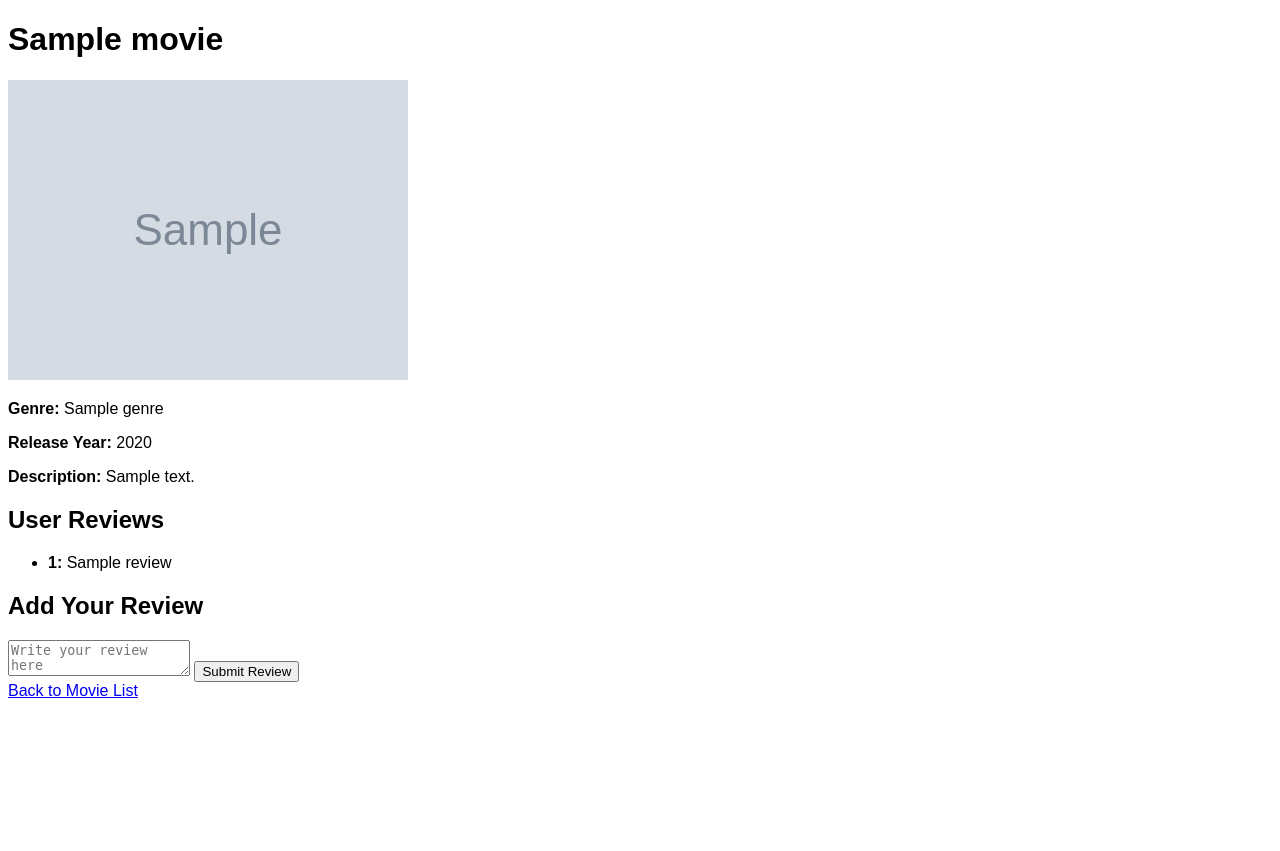
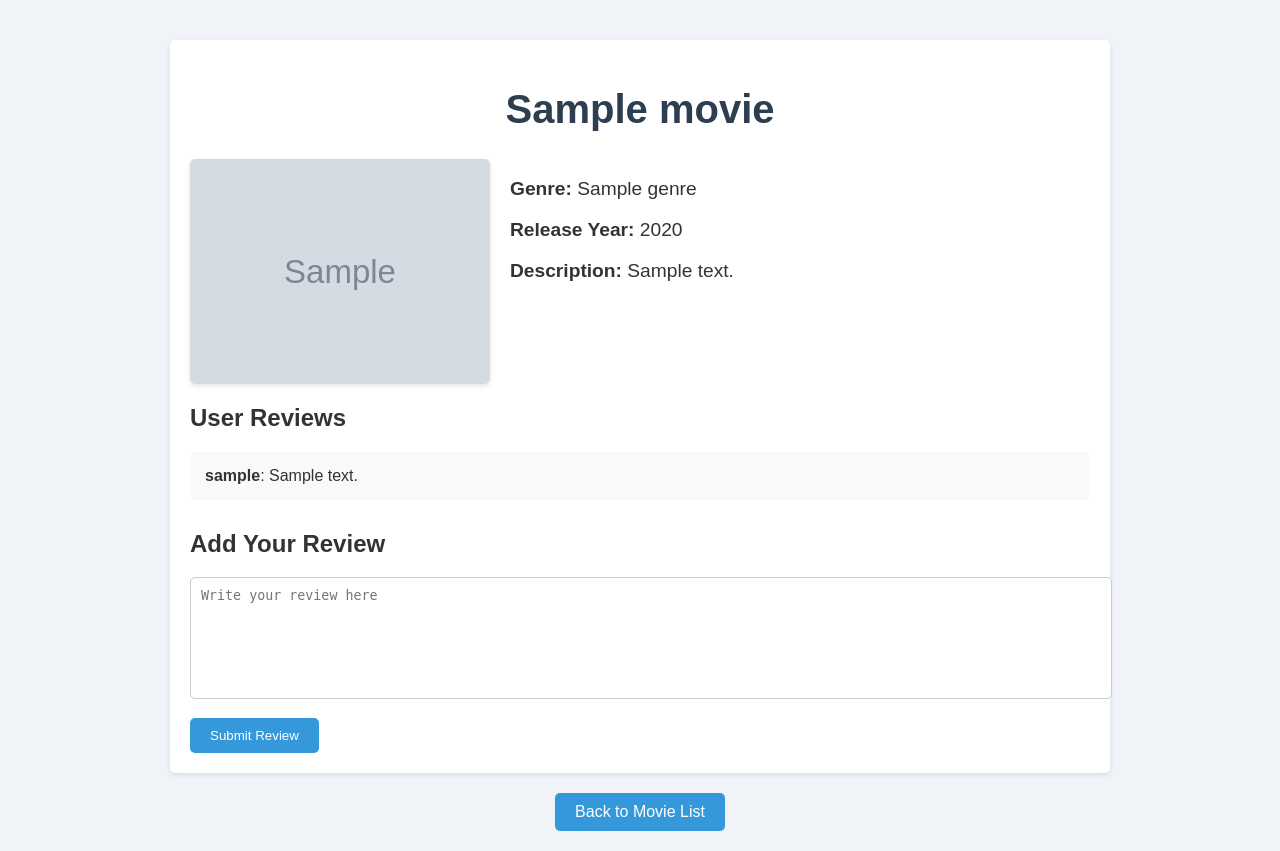
Before and after one commit to Willie-dl/movie-test-4326, a Flask app: template movie test/templates/movie_detail.html in a window 1280 px wide. Before the commit the page ends 698 px from the top, so only its background shows below. Run offline with Flask 3, Linux system fonts and the light colour scheme; the template is opened without the code that fills it: most values are stand-ins (such as "Sample title", 1, 10 or a date in 2020); grey boxes marked "Sample" are stand-in pictures.

Commit message:
movie_detail

```diff
--- a/movie test/app.py
+++ b/movie test/app.py
@@ -6,6 +6,8 @@ import sqlite3
 from werkzeug.security import generate_password_hash, check_password_hash
 import re
 from markupsafe import escape
+from flask import jsonify
+
 
 app = Flask(__name__)
 #secret key
@@ -57,6 +59,8 @@ def initialize_database():
     ''')
 
     #Reviews
+
+    # Create the reviews table with the review_id as the primary key if it doesn't exist
     cursor.execute('''
         CREATE TABLE IF NOT EXISTS reviews (
             user_id INTEGER,
@@ -490,48 +494,110 @@ def movies():
 #movie detail page
 @app.route('/movie/<string:imdb_id>')
 def movie_detail(imdb_id):
-    #Check if user is logged in
-    #Redirect to login page if not logged in
+    # Check if user is logged in
     if 'user_id' not in session:
         flash("Please log in to view movie details.", "danger")
         return redirect(url_for('login'))
-    #get movie details using their IMDb ID
+
+    # Get movie details using their IMDb ID
     response = requests.get(OMDB_BASE_URL, params={'apikey': OMDB_API_KEY, 'i': imdb_id})
 
-    movie_data = response.json()
+    # Check if the response status code is 200 (OK)
+    if response.status_code == 200:
+        try:
+            movie_data = response.json()  # Attempt to decode the JSON response
 
-    if movie_data.get('Response') == 'True':
-        title = movie_data.get('Title')
-        genre = movie_data.get('Genre')
-        release_year = movie_data.get('Year')
-        description = movie_data.get('Plot')
-        poster = movie_data.get('Poster', url_for('static', filename='placeholder.jpg'))
+            # Handle the case where OMDb response doesn't have a valid movie
+            if movie_data.get('Response') == 'True':
+                title = movie_data.get('Title')
+                genre = movie_data.get('Genre')
+                release_year = movie_data.get('Year')
+                description = movie_data.get('Plot')
+                poster = movie_data.get('Poster', url_for('static', filename='placeholder.jpg'))
 
-        #show reviews that users leave
-        conn = sqlite3.connect('movies.db')
-        cursor = conn.cursor()
+                # Show reviews that users leave
+                conn = sqlite3.connect('movies.db')
+                cursor = conn.cursor()
 
-        cursor.execute("""
-            SELECT users.username, reviews.review_text
-            FROM reviews
-            JOIN users ON reviews.user_id = users.id
-            WHERE reviews.movie_imdb_id = ?
-        """, (imdb_id,))
-        reviews = cursor.fetchall()
+                cursor.execute("""
+                    SELECT users.id, users.username, reviews.review_text
+                    FROM reviews
+                    JOIN users ON reviews.user_id = users.id
+                    WHERE reviews.movie_imdb_id = ?
+                """, (imdb_id,))
+                reviews = cursor.fetchall()
 
-        conn.close()
+                # Check if the logged-in user has already reviewed this movie
+                user_id = session['user_id']
+                cursor.execute("SELECT users.username, reviews.review_text FROM reviews JOIN users ON reviews.user_id = users.id WHERE reviews.user_id = ? AND reviews.movie_imdb_id = ?", (user_id, imdb_id))
+                existing_review = cursor.fetchone()
 
-        return render_template('movie_detail.html', movie={
-            'title': title,
-            'genre': genre,
-            'release_year': release_year,
-            'description': description,
-            'poster': poster,
-            'imdb_id': imdb_id
-        }, reviews=reviews)
+                conn.close()
 
-    flash("Movie not found in OMDb.", "danger")
-    return redirect(url_for('movies'))
+                # If the user has already reviewed
+                if existing_review:
+                    username = existing_review[0]  # Get the username
+                    review_text = existing_review[1]  # Get the review text
+                    # Remove the user's review from the list of reviews
+                    reviews = [r for r in reviews if r[1] != username]
+                    # Insert the current user's review at the top of the list
+                    reviews.insert(0, (user_id, username, review_text))
+
+                return render_template('movie_detail.html', movie={
+                    'title': title,
+                    'genre': genre,
+                    'release_year': release_year,
+                    'description': description,
+                    'poster': poster,
+                    'imdb_id': imdb_id
+                }, reviews=reviews, has_reviewed=bool(existing_review), user_id=user_id)
+
+            else:
+                flash("Movie not found in OMDb.", "danger")
+                return redirect(url_for('movies'))
+
+        except requests.exceptions.JSONDecodeError:
+            flash("Error decoding movie data from OMDb.", "danger")
+            return redirect(url_for('movies'))
+
+    else:
+        flash(f"Failed to retrieve movie details. Status code: {response.status_code}", "danger")
+        return redirect(url_for('movies'))
+
+@app.route('/edit_review/<imdb_id>', methods=['POST'])
+def edit_review(imdb_id):
+    # Check if the user is logged in
+    if 'user_id' not in session:
+        flash('Please log in to edit your review.', 'error')
+        return redirect(url_for('login'))  # Redirect to login page if not logged in
+
+    user_id = session['user_id']
+    review_text = request.form.get('review_text')
+
+    # Validate the review text
+    if not review_text or len(review_text) > 500:
+        flash('Review must be under 500 characters.', 'error')
+        return redirect(url_for('movie_detail', imdb_id=imdb_id))  # Redirect to movie detail page if validation fails
+
+    # Update the review in the database
+    conn = sqlite3.connect('movies.db')
+    cursor = conn.cursor()
+
+    cursor.execute("""
+        UPDATE reviews
+        SET review_text = ?
+        WHERE user_id = ?
+        AND movie_imdb_id = ?
+    """, (review_text, user_id, imdb_id))
+    conn.commit()
+
+    conn.close()
+
+    flash('Your review has been updated successfully!', 'success')
+    return redirect(url_for('movie_detail', imdb_id=imdb_id))
+
+
+
 
 #method to manually add movies to the database
 #only used if not found in OMDB database
--- a/movie test/static/movie_detail.css
+++ b/movie test/static/movie_detail.css
@@ -1,13 +1,19 @@
-/* General styles (inherited from home.css) */
+/* General styles */
 body {
     font-family: Arial, sans-serif;
+    background-color: #f0f4f8;
+    color: #333;
+    margin: 0;
+    padding: 0;
+    display: flex;
+    flex-direction: column;
+    align-items: center;
+    padding: 20px;
 }
 
-/* Flash message styles (inherited from home.css) */
+/* Flash messages */
 .flash-messages {
     margin: 20px 0;
-    padding: 10px;
-    border-radius: 5px;
     width: 100%;
 }
 
@@ -21,23 +27,163 @@ body {
 .flash-messages .alert-success {
     background-color: #28a745;
     color: white;
-    border: 1px solid #28a745;
 }
 
 .flash-messages .alert-danger {
     background-color: #dc3545;
     color: white;
-    border: 1px solid #dc3545;
 }
 
 .flash-messages .alert-info {
     background-color: #17a2b8;
     color: white;
-    border: 1px solid #17a2b8;
 }
 
 .flash-messages .alert-warning {
     background-color: #ffc107;
     color: black;
-    border: 1px solid #ffc107;
 }
+
+/* Movie details container */
+.movie-container {
+    width: 100%;
+    max-width: 900px;
+    margin: 20px auto;
+    padding: 20px;
+    background-color: #ffffff;
+    box-shadow: 0 2px 5px rgba(0, 0, 0, 0.1);
+    border-radius: 5px;
+}
+
+.movie-header h1 {
+    color: #2c3e50;
+    text-align: center;
+    font-size: 2.5em;
+}
+
+.movie-details {
+    display: flex;
+    gap: 20px;
+    margin-top: 20px;
+}
+
+.movie-poster {
+    width: 300px;
+    border-radius: 5px;
+    box-shadow: 0 2px 5px rgba(0, 0, 0, 0.1);
+}
+
+.movie-info {
+    flex: 1;
+}
+
+.movie-info p {
+    margin-bottom: 10px;
+    font-size: 1.2em;
+}
+
+/* Reviews section */
+.reviews-section ul {
+    list-style-type: none;
+    padding: 0;
+    margin: 20px 0;
+}
+
+.reviews-section li {
+    margin-bottom: 10px;
+    padding: 15px;
+    background-color: #f9f9f9;
+    border-radius: 5px;
+    position: relative; /* Allows absolute positioning of the button within the review */
+    transition: background-color 0.3s;
+}
+
+.review-container {
+    position: relative;
+}
+
+/* Highlight the current user's review */
+.current-user-review {
+    background-color: #3498db75 !important;
+    color: #2c3e50;
+}
+.current-user-review:hover {
+    background-color: #00000025 !important;
+
+}
+
+/* Edit button styles */
+.reviews-section li .btn-secondary {
+    display: none; /* Hide the button by default */
+    position: absolute;
+    top: 50%;
+    left: 50%;
+    transform: translate(-50%, -50%); /* Center the button within the review */
+    background-color: #38516a;
+    color: #f9f9f9;
+    padding: 10px 20px;
+    border-radius: 5px;
+}
+
+/* Show the button when hovering over the review */
+.reviews-section li:hover .btn-secondary {
+    display: inline-block; /* Show the button when the user hovers over the review */
+}
+
+/* Update Review button styles */
+.reviews-section li .update-button{
+    display: none; /* Hide the button by default */
+    position: absolute;
+    top: 50%;
+    left: 50%;
+    transform: translate(-50%, -50%); /* Center the button within the review */
+    background-color: #38516a;
+    color: #f9f9f9;
+    padding: 10px 20px;
+    border-radius: 5px;
+}
+/* Prevent button visibility during editing */
+.review-container.editing .btn-secondary {
+    display: none !important;
+}
+
+/* Normal button hover behavior */
+.reviews-section li:hover .update-button {
+    display: inline-block;
+}
+
+/* Add review section */
+.add-review-section {
+    margin-top: 30px;
+}
+
+.add-review-section textarea {
+    width: 100%;
+    height: 100px;
+    margin-bottom: 15px;
+    padding: 10px;
+    border: 1px solid #ccc;
+    border-radius: 5px;
+    resize: none;
+}
+
+/* Buttons */
+.btn {
+    display: inline-block;
+    padding: 10px 20px;
+    border: none;
+    border-radius: 5px;
+    cursor: pointer;
+    transition: background-color 0.3s;
+    text-decoration: none;
+    text-align: center;
+}
+
+.btn-primary {
+    background-color: #3498db;
+    color: white;
+}
+
+.btn-primary:hover {
+    background-color: #2980b9;
+}
--- a/movie test/templates/movie_detail.html
+++ b/movie test/templates/movie_detail.html
@@ -4,9 +4,33 @@
     <meta charset="UTF-8">
     <link rel="stylesheet" href="{{ url_for('static', filename='movie_detail.css') }}">
     <title>{{ movie.title }}</title>
+
+    <script>
+        function toggleEditForm(reviewId) {
+            var reviewContent = document.getElementById('review-content-' + reviewId);
+            var editForm = document.getElementById('edit-form-' + reviewId);
+            var editButton = document.getElementById('edit-button-' + reviewId);
+
+            // Toggle visibility of review content and edit form
+            var isEditing = editForm.style.display === 'block';
+
+            reviewContent.style.display = isEditing ? 'block' : 'none';
+            editForm.style.display = isEditing ? 'none' : 'block';
+            editButton.style.display = isEditing ? 'inline-block' : 'none';
+
+            // If editing, disable the hover effect by adding a class
+            var reviewContainer = document.querySelector('.review-container');
+            if (isEditing) {
+                reviewContainer.classList.remove('editing');
+            } else {
+                reviewContainer.classList.add('editing');
+            }
+        }
+    </script>
+
+
 </head>
 <body>
-
     <!-- Flash messages -->
     {% with messages = get_flashed_messages(with_categories=true) %}
         {% if messages %}
@@ -20,31 +44,58 @@
         {% endif %}
     {% endwith %}
 
+    <!-- Main content -->
+    <div class="movie-container">
+        <div class="movie-header">
             <h1>{{ movie.title }}</h1>
-    <img src="{{ movie.poster }}" alt="{{ movie.title }}">
+        </div>
+        <div class="movie-details">
+            <img src="{{ movie.poster }}" alt="{{ movie.title }}" class="movie-poster">
+            <div class="movie-info">
                 <p><strong>Genre:</strong> {{ movie.genre }}</p>
                 <p><strong>Release Year:</strong> {{ movie.release_year }}</p>
                 <p><strong>Description:</strong> {{ movie.description }}</p>
+            </div>
+        </div>
 
+        <section class="reviews-section">
             <h2>User Reviews</h2>
-
-    <!-- reviews -->
             {% if reviews and reviews|length > 0 %}
                 <ul>
-            {% for review in reviews %}
-                <li><strong>{{ review[0] }}:</strong> {{ review[1] }}</li>
+                    {% for review_user_id, username, review_text in reviews %}
+                        <li class="review-container {% if review_user_id == user_id %}current-user-review{% endif %}">
+                            <div class="review-content" id="review-content-{{ review_user_id }}">
+                                <strong>{{ username }}</strong>: {{ review_text }}
+                            </div>
+                            <!-- Display edit button for the logged-in user's review -->
+                            {% if review_user_id == user_id %}
+                                <button class="btn btn-secondary"
+                                        id="edit-button-{{ review_user_id }}"
+                                        onclick="toggleEditForm('{{ review_user_id }}')">Edit Review</button>
+                                <form method="POST" action="{{ url_for('edit_review', imdb_id=movie.imdb_id, review_id=review_user_id) }}" style="display: none;" id="edit-form-{{ review_user_id }}">
+                                    <textarea name="review_text" required>{{ review_text }}</textarea>
+                                    <button type="submit" class="update-button">Update Review</button>
+                                </form>
+                            {% endif %}
+                        </li>
                     {% endfor %}
                 </ul>
             {% else %}
-        <p>No reviews yet. Be the first to add one!</p>
+                <p>No reviews yet. Be the first to review!</p>
             {% endif %}
 
+            {% if not has_reviewed %}
+                <section class="add-review-section">
                     <h2>Add Your Review</h2>
                     <form action="{{ url_for('add_review', imdb_id=movie.imdb_id) }}" method="post">
                         <textarea name="review_text" placeholder="Write your review here" required></textarea>
-        <button type="submit">Submit Review</button>
+                        <button type="submit" class="btn btn-primary">Submit Review</button>
                     </form>
+                </section>
+            {% endif %}
+        </section>
+    </div>
 
-    <a href="{{ url_for('movies') }}">Back to Movie List</a>
+    <a href="{{ url_for('movies') }}" class="btn btn-primary">Back to Movie List</a>
 </body>
 </html>
```
Also changed, not shown: movie test/movies.db. Lines whose indentation alone changed are shown as unchanged.
